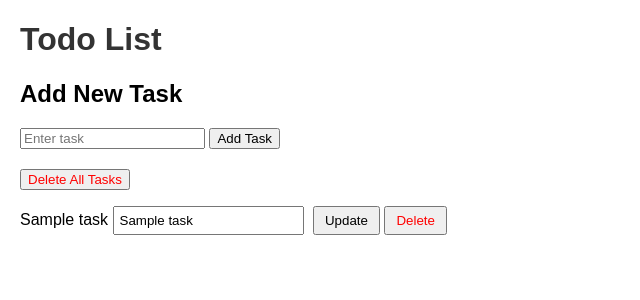
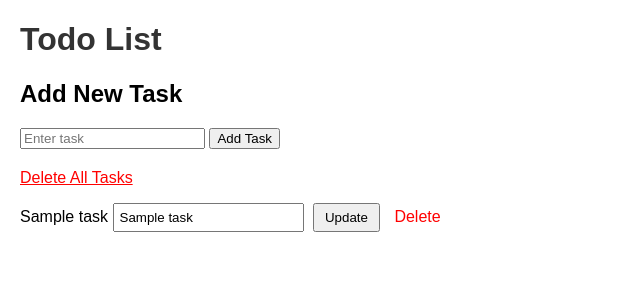
Before and after one commit to shrirajpatil/todo_app, a Python web app: template templates/index.html in a window 1280 px wide. Shown: the top 300 px of the page, without its empty margins (0-640 px from the left). Run offline with Jinja, Linux system fonts and the light colour scheme; the template is opened without the code that fills it: most values are stand-ins (such as "Sample title", 1, 10 or a date in 2020).

Commit message:
index.html

```diff
--- a/templates/index.html
+++ b/templates/index.html
@@ -45,14 +45,10 @@
     </form>
 
     <!-- Delete All Tasks Button -->
-    <form action="{{ url_for('todo.delete_all_tasks_route') }}" method="POST" style="display:inline;">
-        <button type="submit" style="color: red; margin-top: 20px;">Delete All Tasks</button>
-    </form>
-
+    <a href="{{ url_for('todo.delete_all_tasks_route') }}" style="color: red; display: block; margin-top: 20px;">Delete All Tasks</a>
     {% if error_message %}
-        <div class="alert alert-danger">{{ error_message }}</div>
-    {% endif %}
-
+    <div class="alert alert-danger">{{ error_message }}</div>
+{% endif %}
     <ul class="task-list">
         {% for task in tasks %}
             <li class="task-item">
@@ -67,9 +63,7 @@
                 </form>
 
                 <!-- Delete Task Button -->
-                <form action="{{ url_for('todo.delete_task_route', task_id=task[0]) }}" method="POST" style="display:inline;">
-                    <button type="submit" style="color: red;">Delete</button>
-                </form>
+                <a href="{{ url_for('todo.delete_task_route', task_id=task[0]) }}">Delete</a>
             </li>
         {% endfor %}
     </ul>
```
